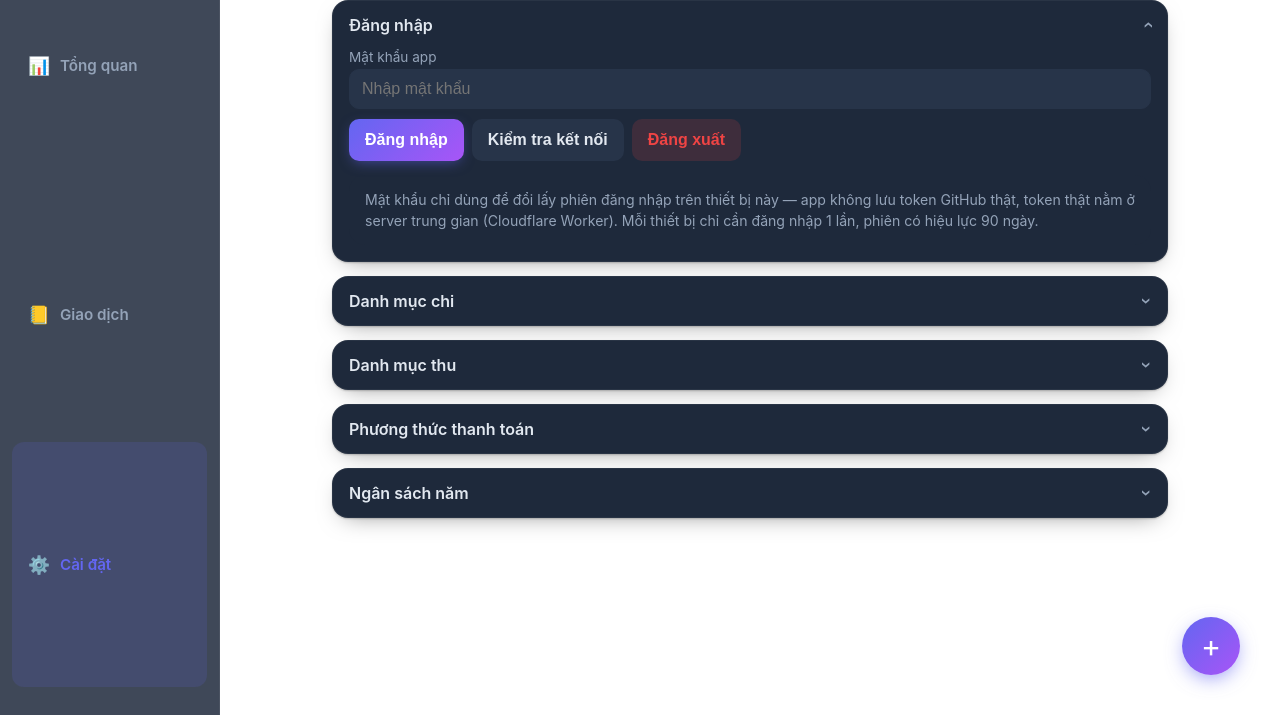
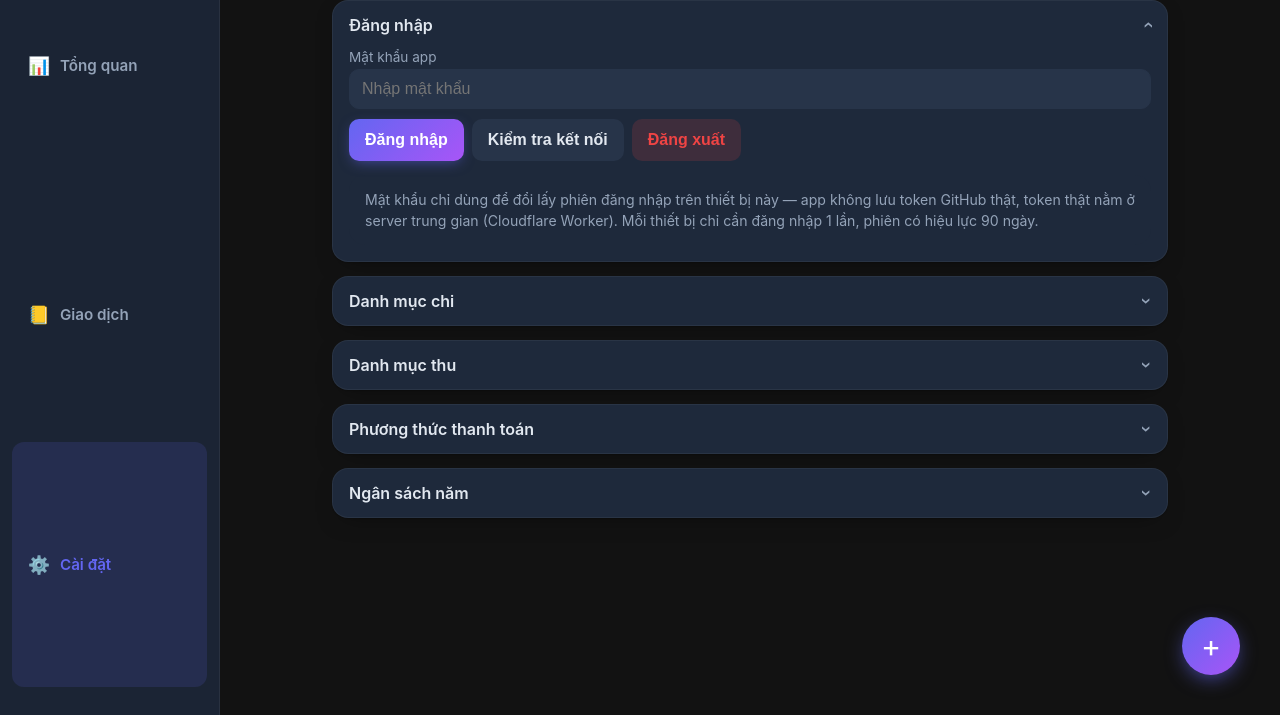
Before and after one commit to trungcln1991/personal-finance-app, a plain HTML site: page settings.html in a window 1280 px wide. Shown: the part 85-800 px from the top of the page. Drawn offline with Linux system fonts and the light colour scheme.

Commit message:
Fix force-dark browser: khai bao ro color-scheme dark (meta + CSS) de tranh trinh duyet tu dao mau nen

```diff
--- a/css/style.css
+++ b/css/style.css
@@ -1,4 +1,5 @@
 :root {
+  color-scheme: dark;
   --bg: #0b1120;
   --surface: #1e293b;
   --surface-2: #273449;
--- a/settings.html
+++ b/settings.html
@@ -3,6 +3,8 @@
 <head>
 <meta charset="UTF-8" />
 <meta name="viewport" content="width=device-width, initial-scale=1" />
+<meta name="color-scheme" content="dark" />
+<meta name="theme-color" content="#0b1120" />
 <title>Cài đặt — Sổ Thu Chi</title>
 <link rel="manifest" href="manifest.json" />
 <link rel="stylesheet" href="css/style.css" />
```
Also changed, not shown: add.html (+2 -0 lines), index.html (+2 -0 lines), transactions.html (+2 -0 lines).
